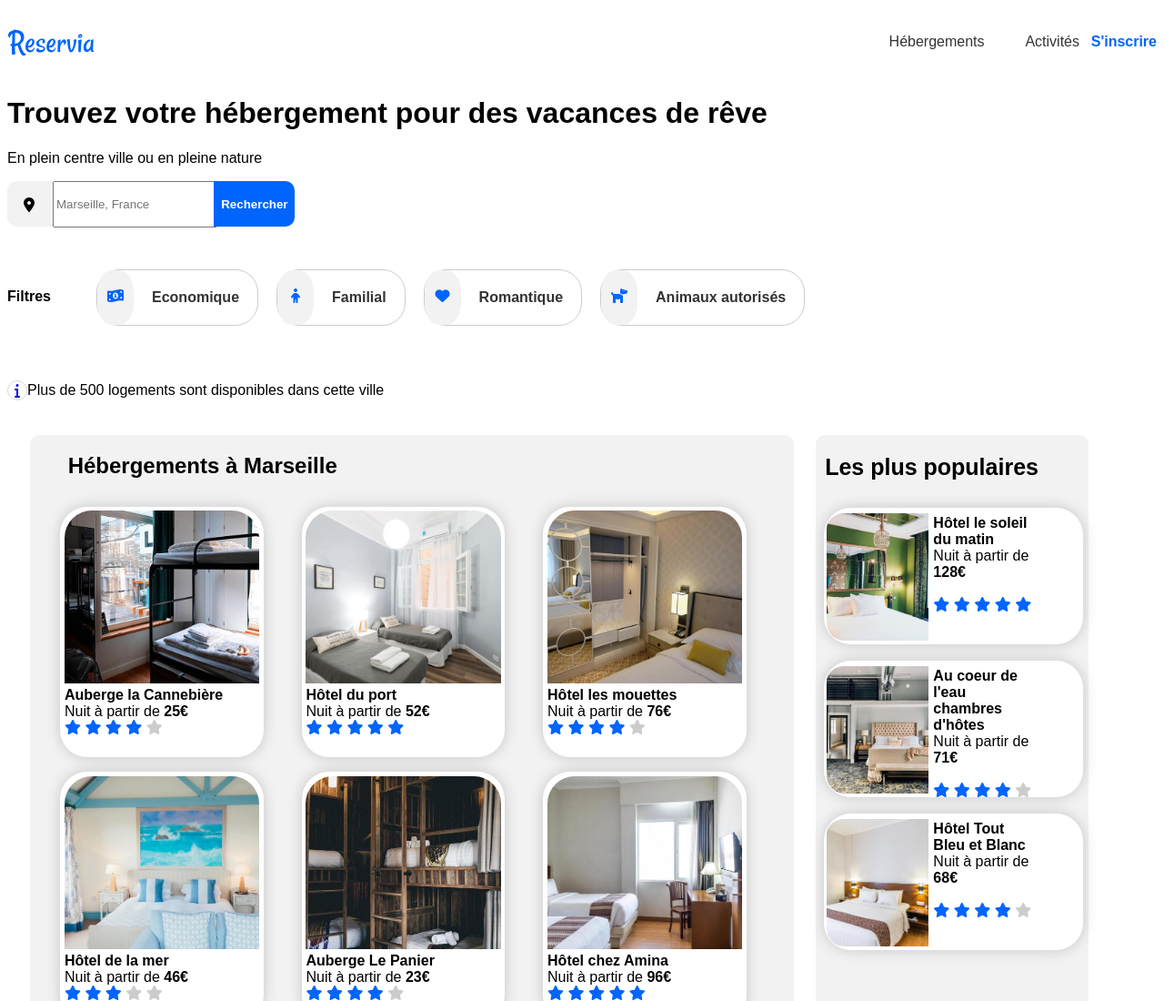
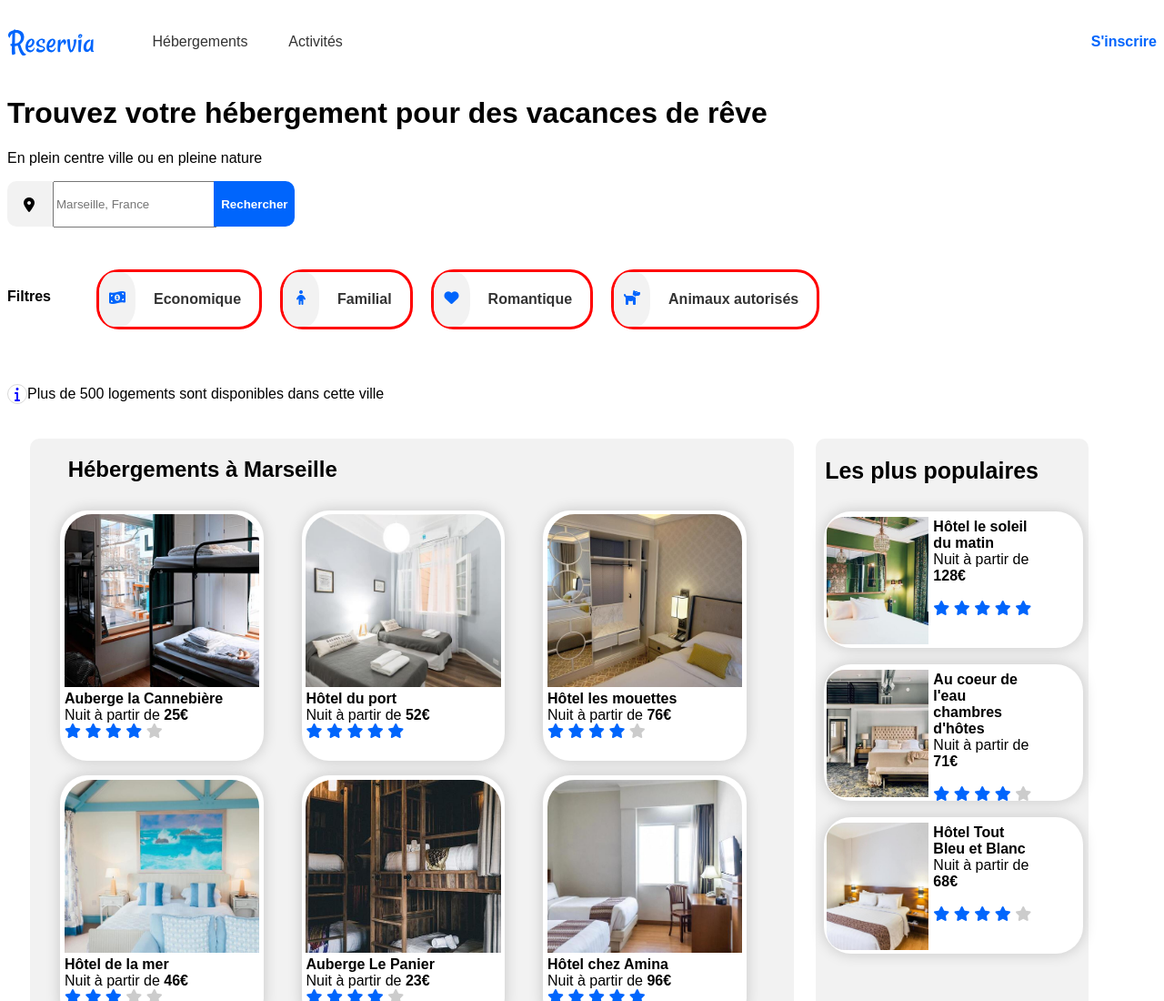
Before and after one commit to DeepMah/reservia, a plain HTML site: page reservia4.html in a window 1280 px wide. Shown: the top 1100 px of the page at 91% size. Drawn offline with Linux system fonts and the light colour scheme; a web font is replaced by a local one.

Commit message:
version finale

```diff
--- a/style4.css
+++ b/style4.css
@@ -25,10 +25,6 @@ header,
 	display: flex;
 	flex-wrap: wrap;
 	justify-content: space-between;
-}
-
-.header {
-	flex: 1;
 }
 
 nav {
@@ -171,6 +167,7 @@ li.register:hover {
     border: 1.5px solid #ccc;
     border-radius: 25px;
 	font-weight: bold;
+	border: solid red;
 }
 
 
```
